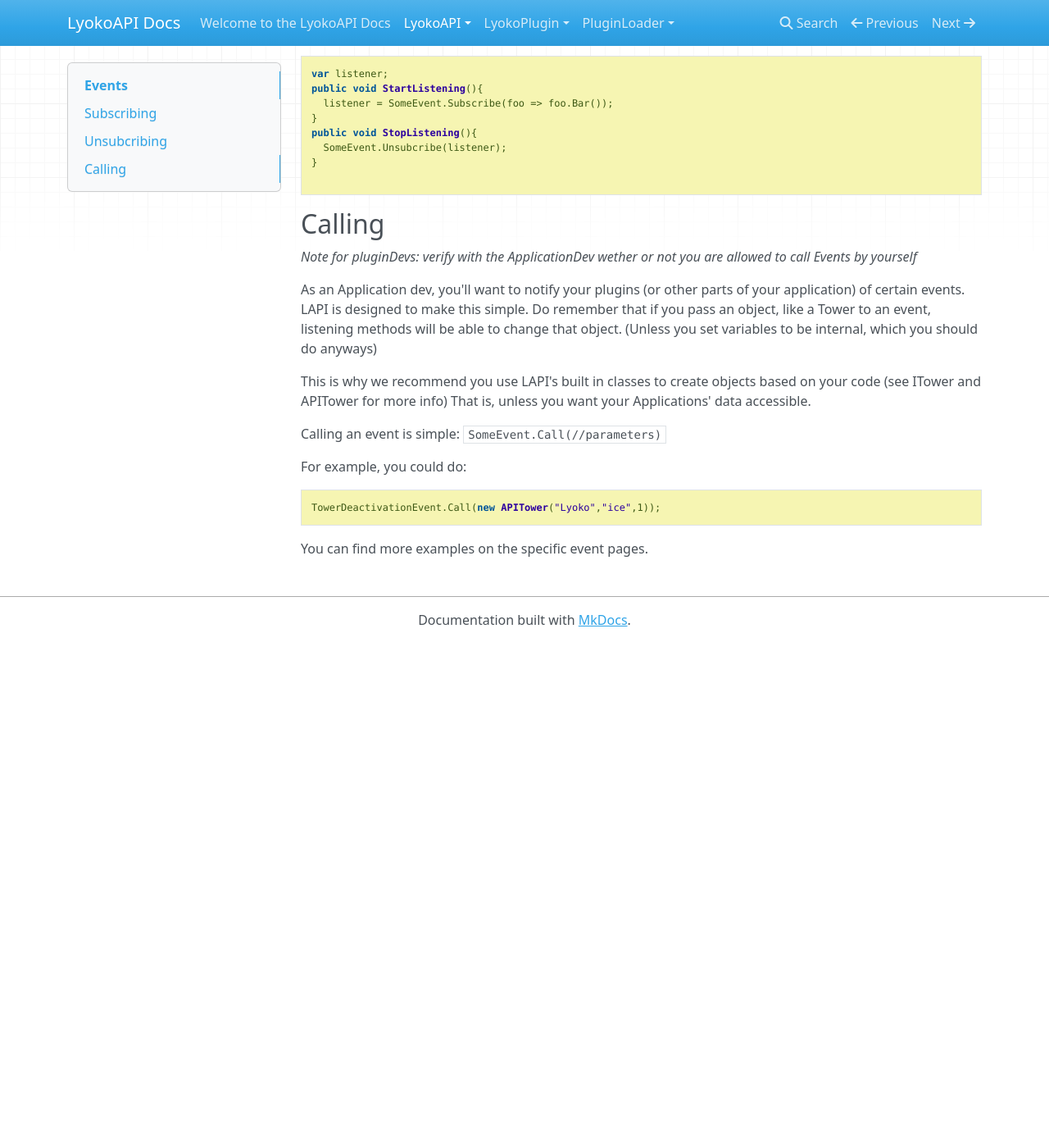
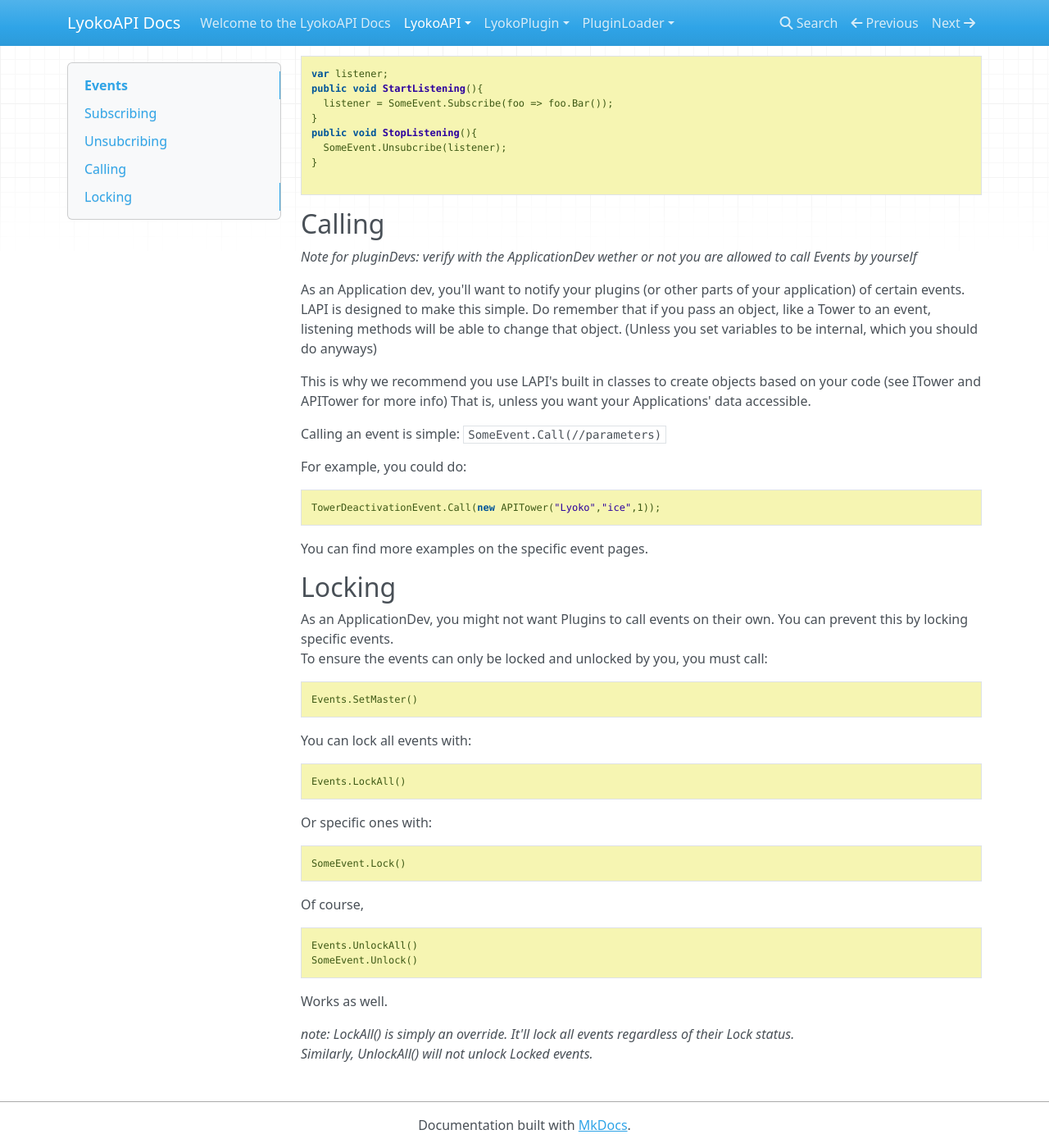
Before and after one commit to LyokoAPI/LyokoAPIDoc, an MkDocs documentation site: the page built from docs/LyokoAPI/Events/EventSummary.md, in a window 1280 px wide and 1400 px high, scrolled down 899 px. Shown: the whole window at 82% size. Built offline with MkDocs 1.6.1, drawn with Linux system fonts in a browser that asks for light colours; nearby versions of some CDN libraries; before the commit the page ends 1683 px from its top, so only the background shows below that.

Commit message:
Added Locking

````diff
--- a/docs/LyokoAPI/Events/EventSummary.md
+++ b/docs/LyokoAPI/Events/EventSummary.md
@@ -68,7 +68,31 @@ Calling an event is simple:
 ``SomeEvent.Call(//parameters)``
 
 For example, you could do:
-```Java
+```csharp
 TowerDeactivationEvent.Call(new APITower("Lyoko","ice",1));
 ```
 You can find more examples on the specific event pages.
+
+##Locking
+As an ApplicationDev, you might not want Plugins to call events on their own. You can prevent this by locking specific events.<br>
+To ensure the events can only be locked and unlocked by you, you must call:
+```csharp
+Events.SetMaster()
+```
+You can lock all events with:
+```csharp
+Events.LockAll()
+```
+Or specific ones with:
+```csharp
+SomeEvent.Lock()
+```
+Of course,
+```csharp
+Events.UnlockAll()
+SomeEvent.Unlock()
+```
+Works as well.
+
+*note: LockAll() is simply an override. It'll lock all events regardless of their Lock status.*<br>
+*Similarly, UnlockAll() will not unlock Locked events.*
````
